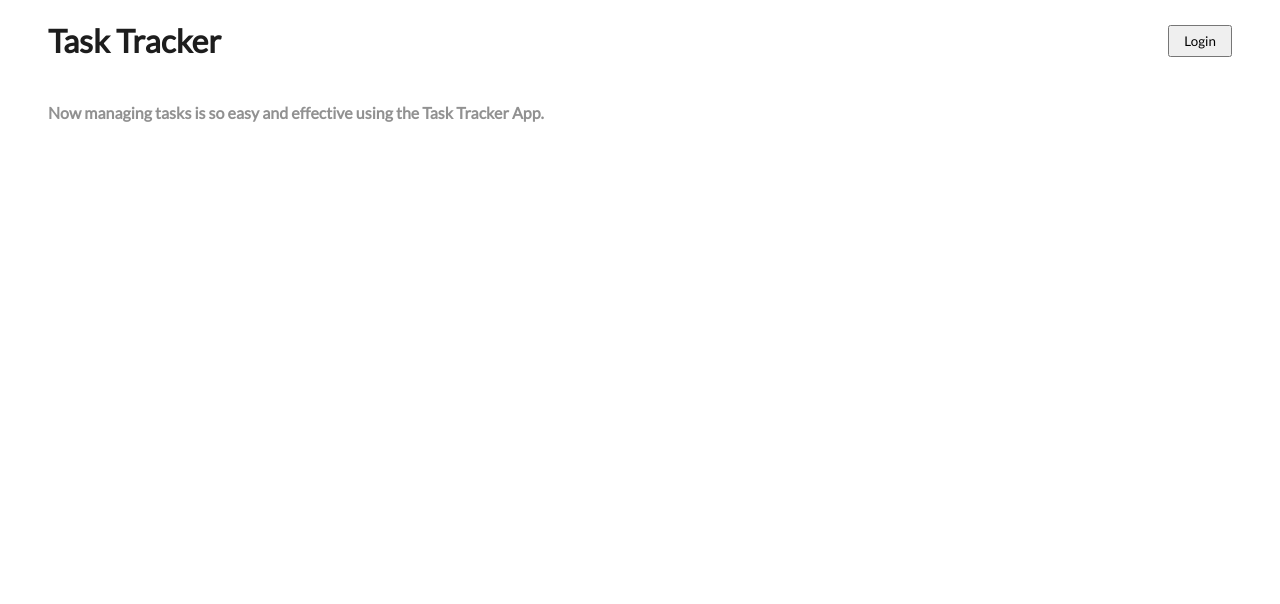
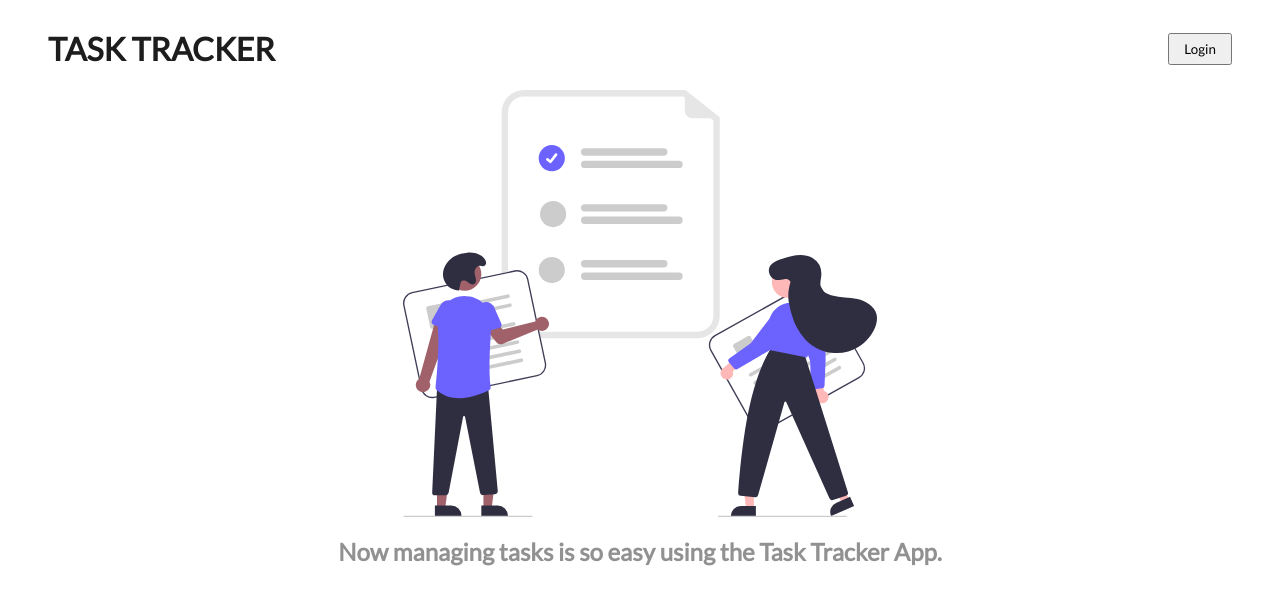
Before and after one commit to PayalSasmal10/ToDo-FullStack, a React (Create React App) app in the folder todo-project/todo-ui/: page / in a window 1280 px wide. Shown: the top 604 px of the page. Built offline with nearby package versions, Linux system fonts and the light colour scheme.

Commit message:
homepage created

```diff
--- a/todo-project/todo-ui/src/components/homepage/homepage.js
+++ b/todo-project/todo-ui/src/components/homepage/homepage.js
@@ -1,21 +1,23 @@
 import React from 'react';
 import { Link } from 'react-router-dom';
+import svg from '../../images/task-svg.svg';
 import './homepage.scss';
 
 const HomePage = () => {
   return (
     <div className="homepage">
       <div className="heading">
-        <h1>Task Tracker</h1>
+        <h1>TASK TRACKER</h1>
         <Link to="/login">
           <button>Login</button>
         </Link>
       </div>
       <div className="content">
-        <h4>
-          Now managing tasks is so easy and effective using the{' '}
-          <strong>Task Tracker</strong> App.
-        </h4>
+        <img src={svg} alt="task logo" />
+        <h2>
+          Now managing tasks is so easy using the <strong>Task Tracker</strong>{' '}
+          App.
+        </h2>
       </div>
     </div>
   );
--- a/todo-project/todo-ui/src/components/homepage/homepage.scss
+++ b/todo-project/todo-ui/src/components/homepage/homepage.scss
@@ -1,5 +1,5 @@
 .homepage {
-  margin: 0rem 3rem;
+  margin: 0.5rem 3rem;
 }
 
 .heading {
@@ -18,6 +18,14 @@
   }
 }
 
-.content h4 {
-  color: #919191;
+.content {
+  display: flex;
+  flex-direction: column;
+  align-items: center;
+  h2 {
+    color: #919191;
+  }
+  img {
+    width: 40%;
+  }
 }
```
